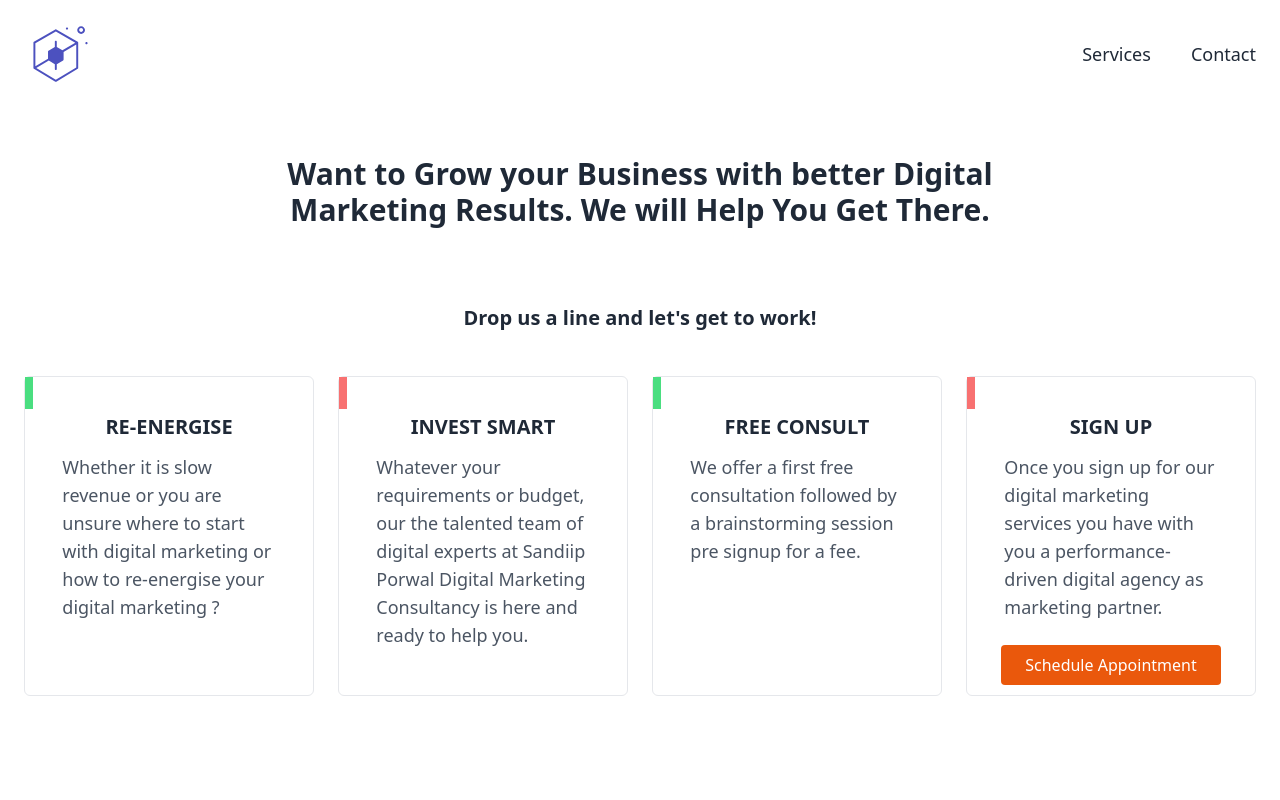
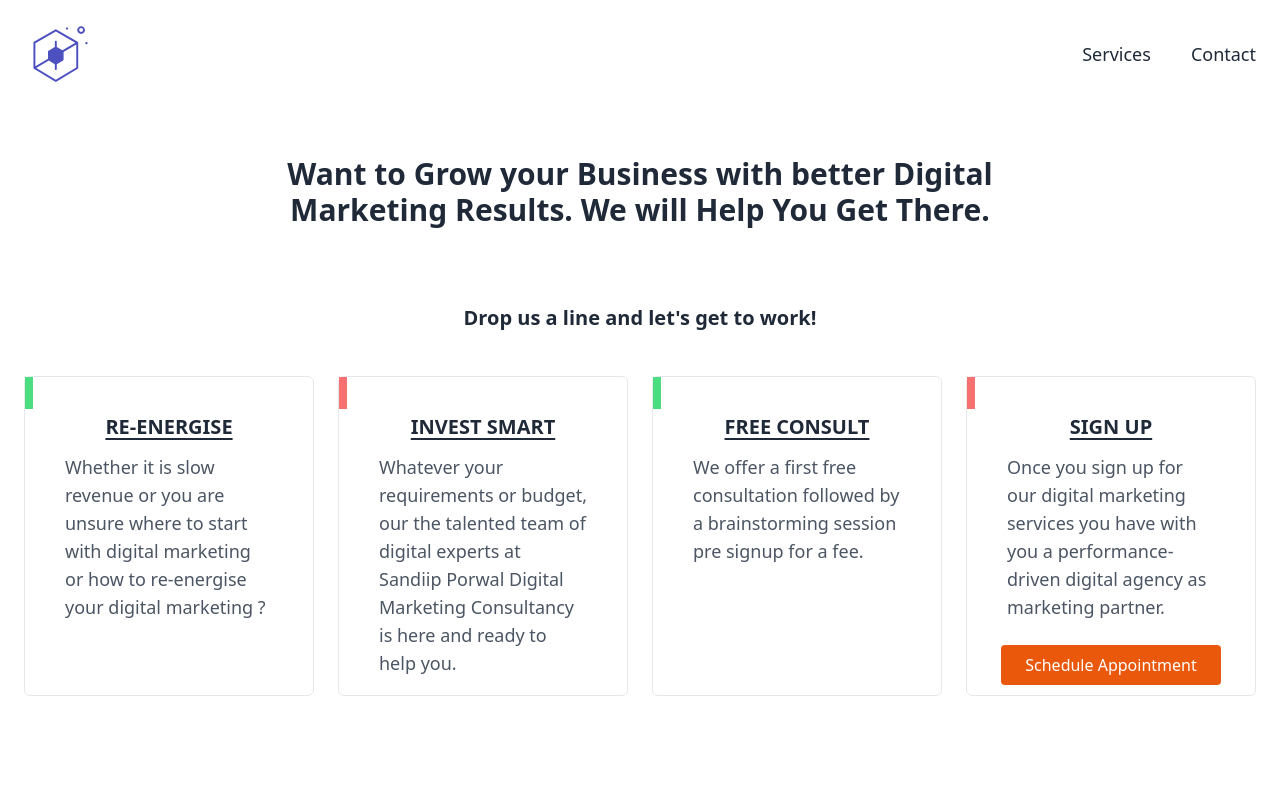
Before and after one commit to waheed-dev/marketing-web, a Next.js app: page /contact in a window 1280 px wide. Shown: the top 800 px of the page. Built offline with nearby package versions, Linux system fonts and the light colour scheme.

Commit message:
made color badge resposove

```diff
--- a/pages/contact.jsx
+++ b/pages/contact.jsx
@@ -11,26 +11,26 @@ const Contact = () => {
               <p className="text-xl mt-10 font-semibold leading-5 text-center text-gray-800">Drop us a line and let's get to work!</p>
               <div
                   className="container mx-auto grid sm:grid-cols-2 md:grid-cols-2 lg:grid-cols-3 xl:grid-cols-4 mt-12 gap-6">
-                  <div className="bg-white border rounded-md border-gray-200 h-80 flex flex-col items-center px-4">
-                      <div className={'bg-green-400 h-8 w-2 absolute mr-96 ml-12  md:mr-96 md:ml-11 lg:mr-80 lg:ml-10'}></div>
-                      <p className="text-xl mt-10 font-semibold leading-5 text-center text-gray-800">RE-ENERGISE</p>
-                      <p className="text-gray-600 font-normal leading-7 text-left text-lg sm:text-lg mt-4 lg:w-8/10 sm:w-10/12">Whether it is slow revenue or you are unsure where to start with digital marketing or how to re-energise your digital marketing ?</p>
+                  <div className="bg-white border rounded-md border-gray-200 h-80 flex flex-col items-center">
+                      <div className={'bg-green-400 h-8 w-2 place-self-start absolute'}></div>
+                      <p className="text-xl mt-10 font-semibold leading-5 text-center underline underline-offset-4 text-gray-800">RE-ENERGISE</p>
+                      <p className="text-gray-600 font-normal leading-7 text-left text-lg sm:text-lg mt-4 lg:w-8/10 sm:w-10/12 px-4">Whether it is slow revenue or you are unsure where to start with digital marketing or how to re-energise your digital marketing ?</p>
                   </div>
-                  <div className="bg-white border rounded-md border-gray-200 h-80 flex flex-col items-center px-4">
-                      <div className={'bg-red-400 h-8 w-2 absolute mr-96 ml-12  md:mr-96 md:ml-11 lg:mr-80 lg:ml-10'}></div>
-                      <p className="text-xl mt-10 font-semibold leading-5 text-center text-gray-800">INVEST SMART</p>
-                      <p className="text-gray-600 font-normal leading-7 text-left text-lg sm:text-lg mt-4 lg:w-8/10 sm:w-10/12">Whatever your requirements or budget, our the talented team of digital experts at Sandiip Porwal Digital Marketing Consultancy is here and ready to help you.</p>
+                  <div className="bg-white border rounded-md border-gray-200 h-80 flex flex-col items-center">
+                      <div className={'bg-red-400 h-8 w-2 place-self-start absolute'}></div>
+                      <p className="text-xl mt-10 font-semibold leading-5 text-center underline underline-offset-4  text-gray-800">INVEST SMART</p>
+                      <p className="text-gray-600 font-normal leading-7 text-left text-lg sm:text-lg mt-4 lg:w-8/10 sm:w-10/12  px-4">Whatever your requirements or budget, our the talented team of digital experts at Sandiip Porwal Digital Marketing Consultancy is here and ready to help you.</p>
                   </div>
-                  <div className="bg-white border rounded-md border-gray-200 h-80 flex flex-col items-center px-4">
-                      <div className={'bg-green-400 h-8 w-2 absolute mr-96 ml-12  md:mr-96 md:ml-11 lg:mr-80 lg:ml-10'}></div>
-                      <p className="text-xl mt-10 font-semibold leading-5 text-center text-gray-800">FREE CONSULT</p>
-                      <p className="text-gray-600 font-normal leading-7 text-left text-lg sm:text-lg mt-4 lg:w-8/10 sm:w-10/12">We offer a first free consultation followed by a brainstorming session pre signup for a fee.</p>
+                  <div className="bg-white border rounded-md border-gray-200 h-80 flex flex-col items-center">
+                      <div className={'bg-green-400  h-8 w-2 place-self-start absolute'}></div>
+                      <p className="text-xl mt-10 font-semibold leading-5 text-center underline underline-offset-4  text-gray-800">FREE CONSULT</p>
+                      <p className="text-gray-600 font-normal leading-7 text-left text-lg sm:text-lg mt-4 lg:w-8/10 sm:w-10/12  px-4">We offer a first free consultation followed by a brainstorming session pre signup for a fee.</p>
                   </div>
 
-                  <div className="bg-white border rounded-md border-gray-200 h-80 flex flex-col items-center px-4">
-                      <div className={'bg-red-400 h-8 w-2 absolute mr-96 ml-12  md:mr-96 md:ml-11 lg:mr-80 lg:ml-10'}></div>
-                      <p className="text-xl mt-10 font-semibold leading-5 text-center text-gray-800">SIGN UP</p>
-                      <p className="text-gray-600 font-normal leading-7 text-left text-lg sm:text-lg mt-4 lg:w-8/10 sm:w-10/12">Once you sign up for our digital marketing services you have with you a performance-driven digital agency as marketing partner.</p>
+                  <div className="bg-white border rounded-md border-gray-200 h-80 flex flex-col items-center">
+                      <div className={'bg-red-400 h-8 w-2 place-self-start absolute'}></div>
+                      <p className="text-xl mt-10 font-semibold leading-5 text-center  underline underline-offset-4  text-gray-800">SIGN UP</p>
+                      <p className="text-gray-600 font-normal leading-7 text-left text-lg sm:text- mt-4 lg:w-8/10 sm:w-10/12  px-4">Once you sign up for our digital marketing services you have with you a performance-driven digital agency as marketing partner.</p>
               <button className=" hover:opacity-90 text-base font-normal bg-custom-1 rounded f-m-m md:py-2 py-2 px-2 mt-6 md:px-6 foucus:outline-none text-white">Schedule Appointment</button>
                   </div>
               </div>
```
